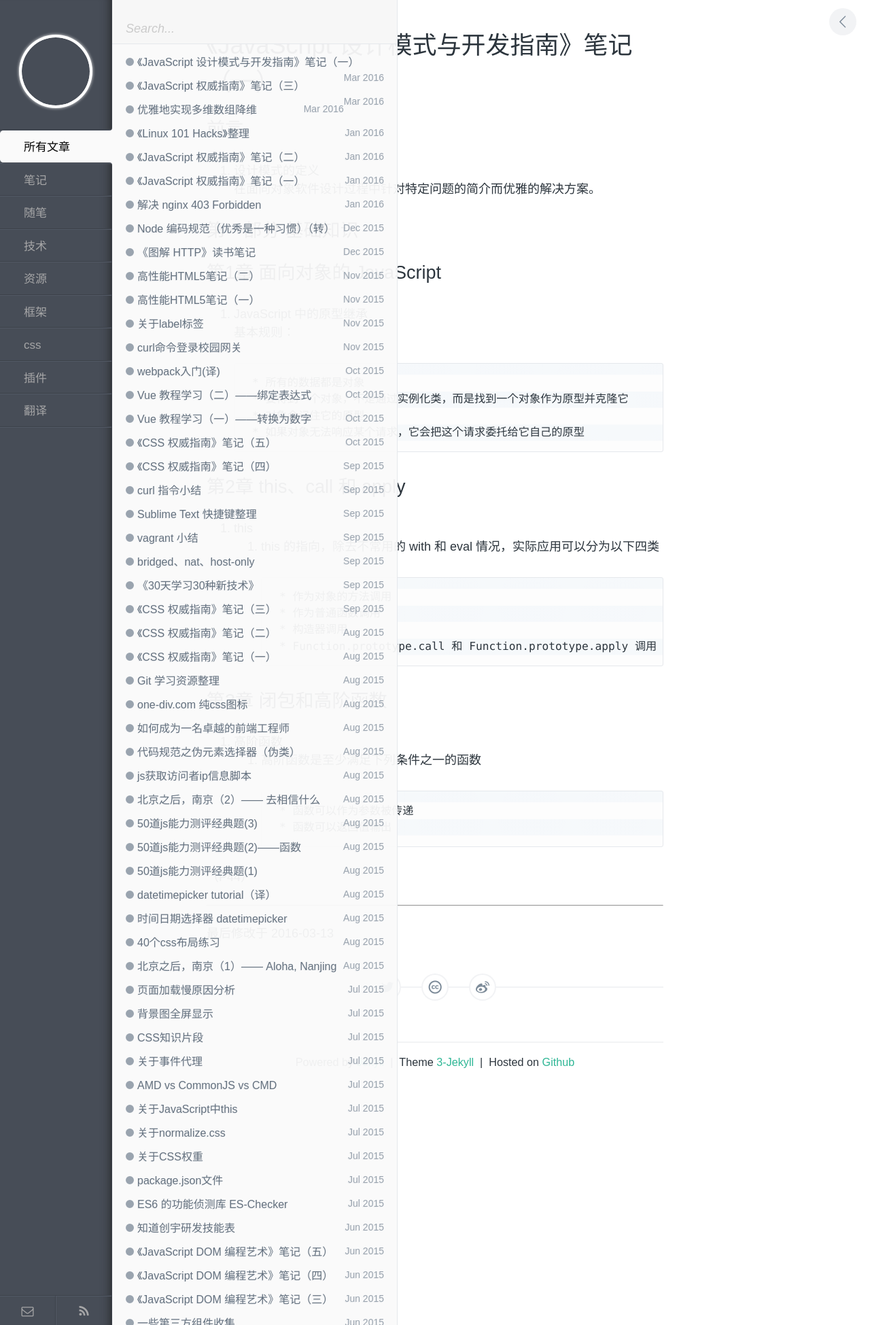
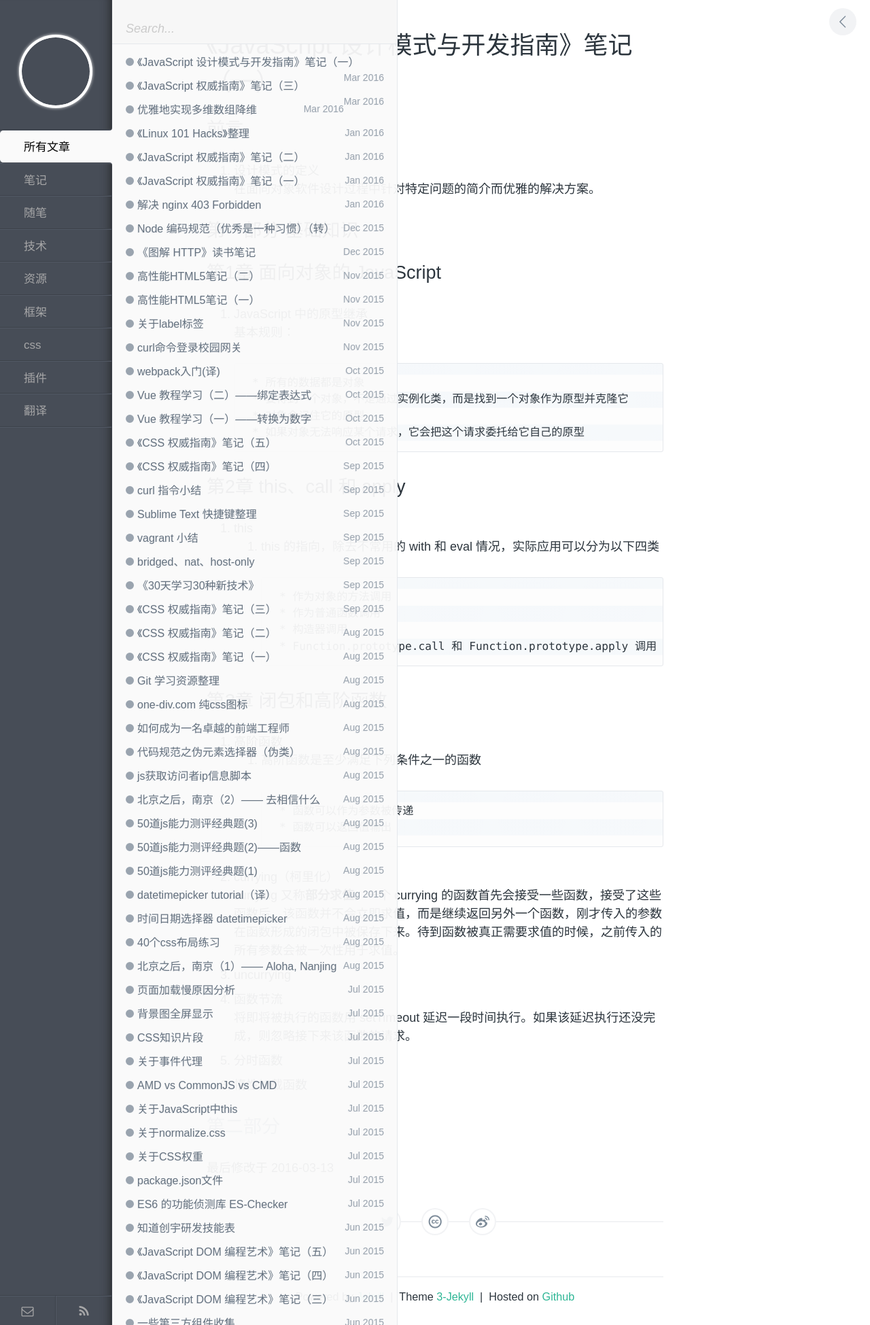
Before and after one commit to byr-gdp/byr-gdp.github.io, a Jekyll site: the page built from _posts/note/2016-03-12-javascript-design-pattern-1.md, in a window 1280 px wide. Shown: the whole page at 68% size. Built offline with Jekyll 4.4.1, drawn with Linux system fonts in a browser that asks for light colours; comment, search, counter and statistics services are not loaded.

Commit message:
finish part 1

```diff
--- a/_posts/note/2016-03-12-javascript-design-pattern-1.md
+++ b/_posts/note/2016-03-12-javascript-design-pattern-1.md
@@ -46,8 +46,20 @@ description: 《JavaScript 设计模式与开发指南》
 			* 函数可以作为参数被传递
 			* 函数可以返回值输出
 
-（P44）
+2. currying（柯里化）
 
+	currying 又称**部分求值**。一个 currying 的函数首先会接受一些函数，接受了这些函数后，该函数并不会立即求值，而是继续返回另外一个函数，刚才传入的参数在函数形成的闭包中被保存下来。待到函数被真正需要求值的时候，之前传入的所有参数会被一次性用于求值。
+
+3. uncurrying
+
+4. 函数节流
+
+	将即将被执行的函数用 setTimeout 延迟一段时间执行。如果该延迟执行还没完成，则忽略接下来该函数的请求。
+
+5. 分时函数
+6. 惰性加载函数
+
+[第二部分](./2016-03-13-javascript-design-pattern-2.md)
 ---
 
 最后修改于 2016-03-13
```
